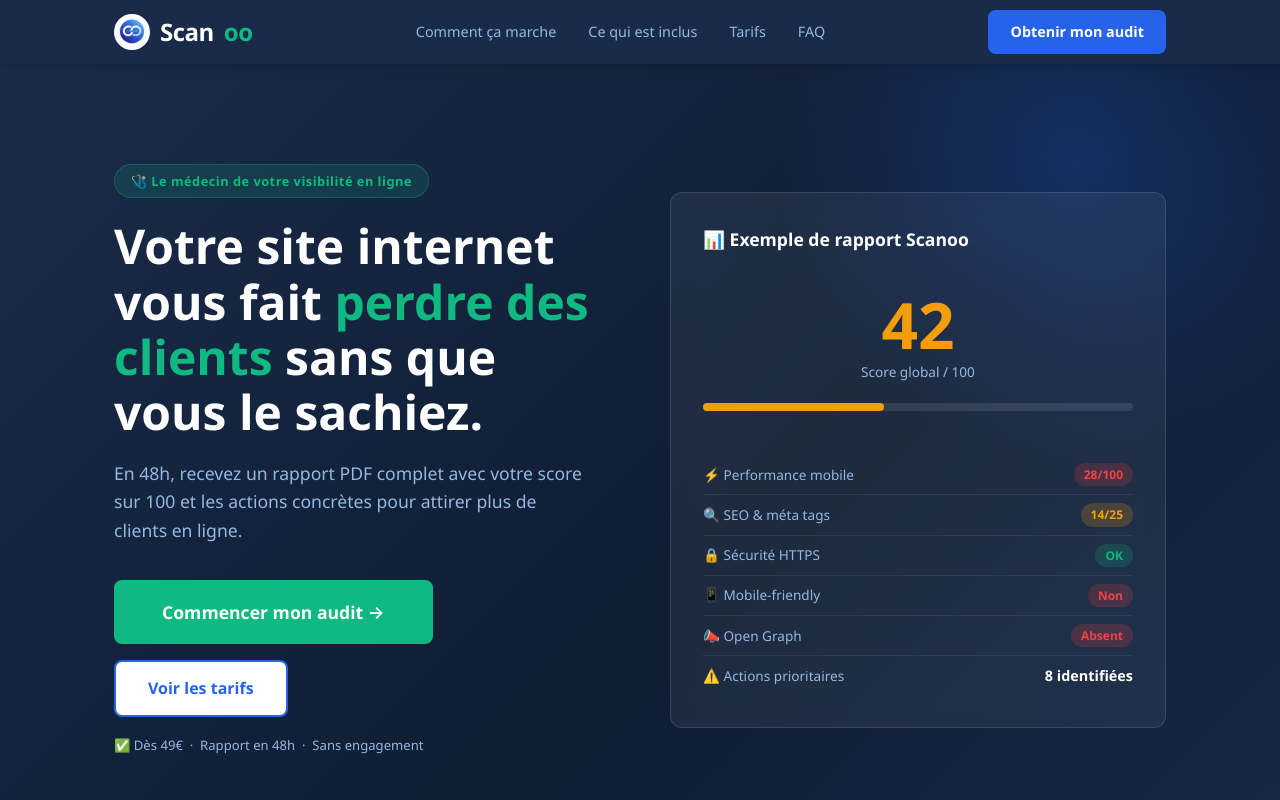
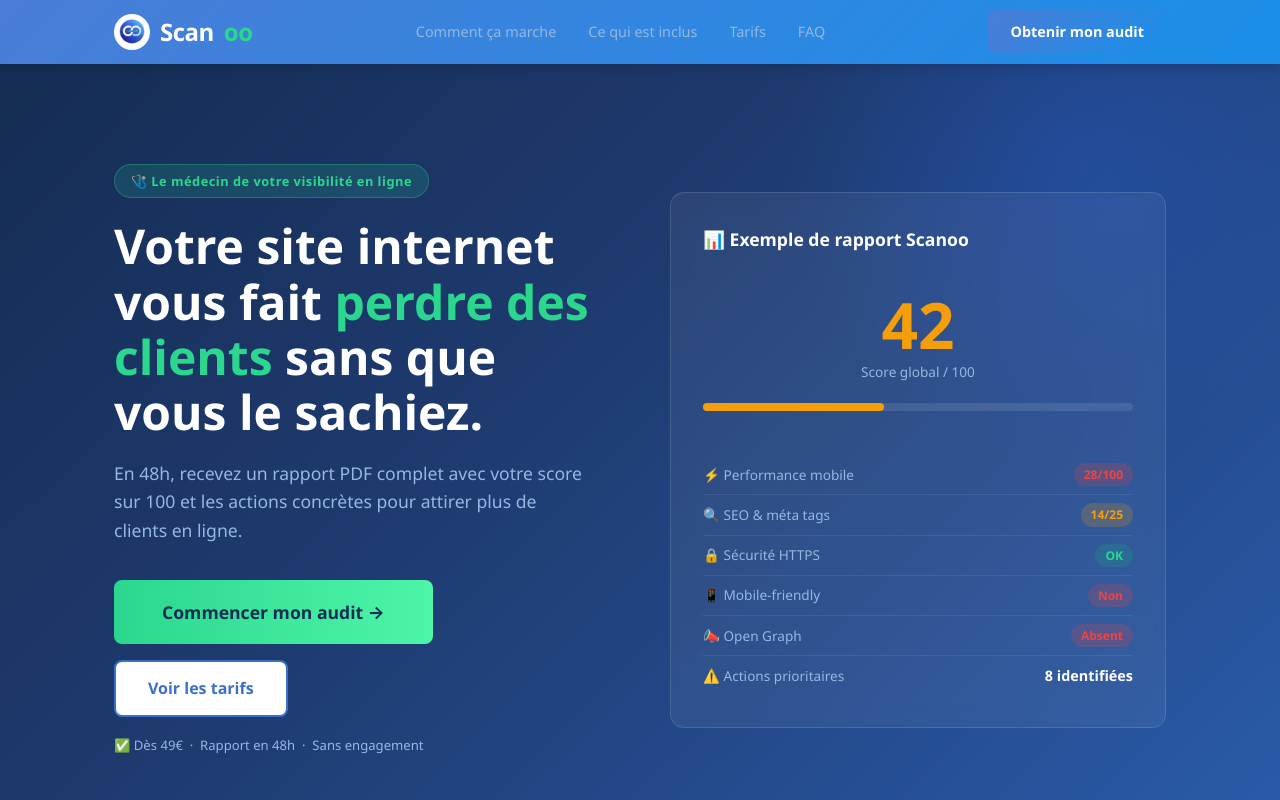
Before and after one commit to izzspace/scanoo, a website: page site/index.html in a window 1280 px wide. Shown: the top 800 px of the page. Drawn offline with Linux system fonts and the light colour scheme.

Commit message:
feat: redesign DA to match new logo - blue gradient + mint green accent

```diff
--- a/site/index.html
+++ b/site/index.html
@@ -28,19 +28,22 @@
 
     /* ── Variables ────────────────────────────────────────────── */
     :root {
-      --primary:   #1A2B4A;
-      --secondary: #2563EB;
-      --accent:    #10B981;
+      --primary:   #1E3A6E;
+      --secondary: #3A6FCA;
+      --accent:    #2BD78E;
+      --accent-light: #A8F5D0;
       --warning:   #F59E0B;
       --danger:    #EF4444;
-      --light:     #F8FAFC;
-      --medium:    #64748B;
-      --dark:      #1E293B;
-      --border:    #E2E8F0;
+      --light:     #F0F7FF;
+      --medium:    #5A7BA5;
+      --dark:      #152D54;
+      --border:    #D4E4F7;
       --white:     #ffffff;
-      --radius:    12px;
-      --shadow:    0 4px 24px rgba(26, 43, 74, 0.10);
-      --shadow-lg: 0 8px 40px rgba(26, 43, 74, 0.16);
+      --gradient-blue: linear-gradient(135deg, #4A7DD7 0%, #1A8FE8 100%);
+      --gradient-green: linear-gradient(90deg, #2BD78E 0%, #4DF5A8 100%);
+      --radius:    14px;
+      --shadow:    0 4px 24px rgba(30, 58, 110, 0.12);
+      --shadow-lg: 0 8px 40px rgba(30, 58, 110, 0.18);
     }
 
     /* ── Layout ───────────────────────────────────────────────── */
@@ -65,18 +68,18 @@
     }
     .btn:hover { transform: translateY(-2px); box-shadow: var(--shadow-lg); }
     .btn:active { transform: translateY(0); }
-    .btn--primary   { background: var(--secondary); color: #fff; }
+    .btn--primary   { background: var(--gradient-blue); color: #fff; }
     .btn--secondary { background: var(--white); color: var(--secondary); border: 2px solid var(--secondary); }
     .btn--large     { padding: 18px 48px; font-size: 1.1rem; }
-    .btn--accent    { background: var(--accent); color: #fff; }
+    .btn--accent    { background: var(--gradient-green); color: #152D54; font-weight: 700; }
 
     /* ── Header / Nav ─────────────────────────────────────────── */
     header {
       position: sticky;
       top: 0;
       z-index: 100;
-      background: var(--primary);
-      box-shadow: 0 2px 12px rgba(0,0,0,0.18);
+      background: var(--gradient-blue);
+      box-shadow: 0 2px 16px rgba(30, 58, 110, 0.25);
     }
     nav {
       display: flex;
@@ -115,7 +118,7 @@
 
     /* ── Hero ─────────────────────────────────────────────────── */
     .hero {
-      background: linear-gradient(135deg, var(--primary) 0%, #0f1d33 60%, #162847 100%);
+      background: linear-gradient(135deg, #152D54 0%, #1E3A6E 40%, #2A5BAA 100%);
       color: #fff;
       padding: 100px 0 80px;
       overflow: hidden;
@@ -137,9 +140,9 @@
     }
     .hero__badge {
       display: inline-block;
-      background: rgba(16,185,129,.15);
+      background: rgba(43,215,142,.15);
       color: var(--accent);
-      border: 1px solid rgba(16,185,129,.3);
+      border: 1px solid rgba(43,215,142,.3);
       border-radius: 999px;
       padding: 6px 16px;
       font-size: .8rem;
@@ -214,7 +217,7 @@
 
     /* ── Stats bar ────────────────────────────────────────────── */
     .stats {
-      background: var(--secondary);
+      background: var(--gradient-blue);
       color: #fff;
       padding: 32px 0;
     }
@@ -253,8 +256,8 @@
       transform: translateX(-50%);
       width: 36px; height: 36px;
       border-radius: 50%;
-      background: var(--secondary);
-      color: #fff;
+      background: var(--gradient-green);
+      color: #152D54;
       font-size: .9rem;
       font-weight: 700;
       display: flex;
@@ -329,16 +332,16 @@
     }
     .pricing-card:hover { transform: translateY(-4px); }
     .pricing-card--featured {
-      border-color: var(--secondary);
-      background: linear-gradient(180deg, #EFF6FF 0%, #fff 100%);
+      border-color: var(--accent);
+      background: linear-gradient(180deg, #ECFDF5 0%, #fff 100%);
     }
     .pricing-badge {
       position: absolute;
       top: -14px;
       left: 50%;
       transform: translateX(-50%);
-      background: var(--secondary);
-      color: #fff;
+      background: var(--gradient-green);
+      color: #152D54;
       padding: 4px 20px;
       border-radius: 999px;
       font-size: .78rem;
@@ -386,7 +389,7 @@
 
     /* ── Form ─────────────────────────────────────────────────── */
     .form-section {
-      background: linear-gradient(135deg, var(--primary) 0%, #0f1d33 100%);
+      background: linear-gradient(135deg, #152D54 0%, #1E3A6E 60%, #2A5BAA 100%);
       padding: 80px 0;
       color: #fff;
     }
@@ -425,7 +428,7 @@
       border-color: var(--secondary);
     }
     .form-group select { appearance: none; cursor: pointer; }
-    .form-group select option { background: var(--primary); color: #fff; }
+    .form-group select option { background: #1E3A6E; color: #fff; }
     .form-submit {
       margin-top: 28px;
       width: 100%;
@@ -485,8 +488,8 @@
 
     /* ── Footer ───────────────────────────────────────────────── */
     footer {
-      background: var(--primary);
-      color: #94B8E0;
+      background: linear-gradient(135deg, #152D54 0%, #1E3A6E 100%);
+      color: #8DB8E8;
       padding: 48px 0 32px;
     }
     .footer__inner {
```
